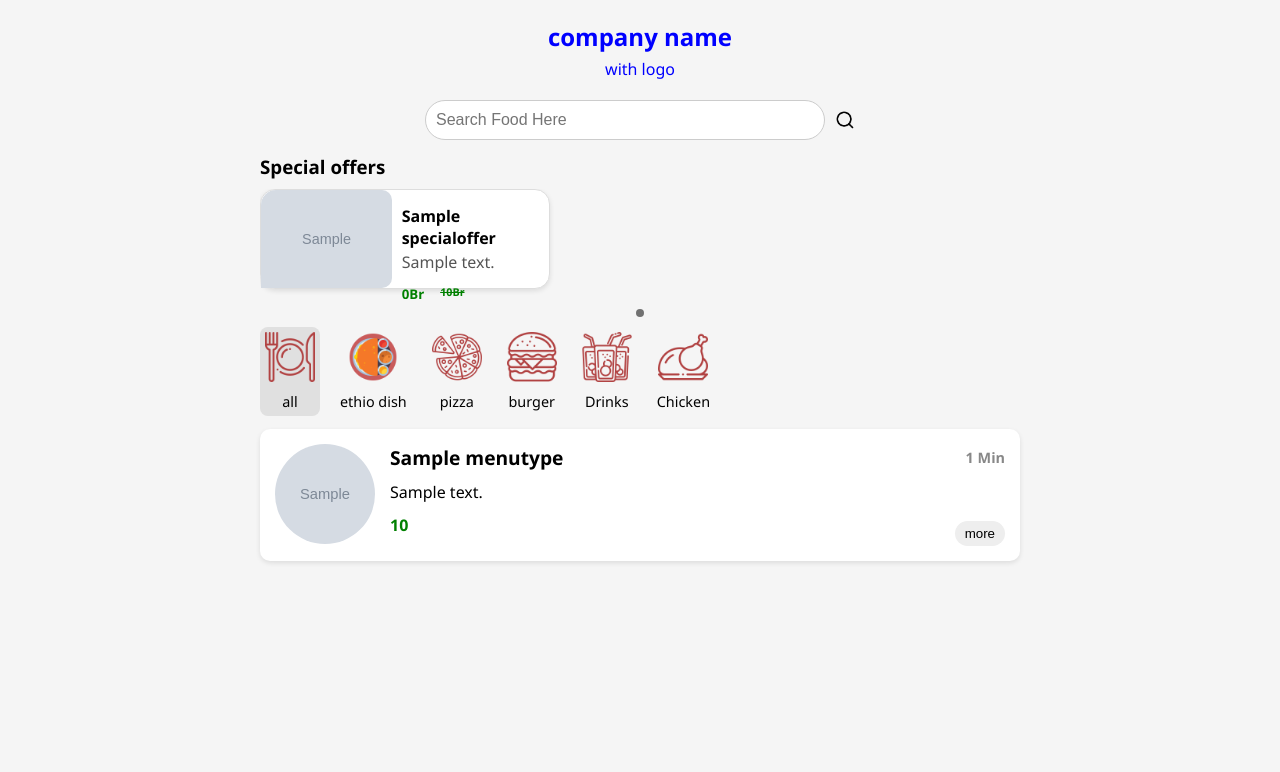
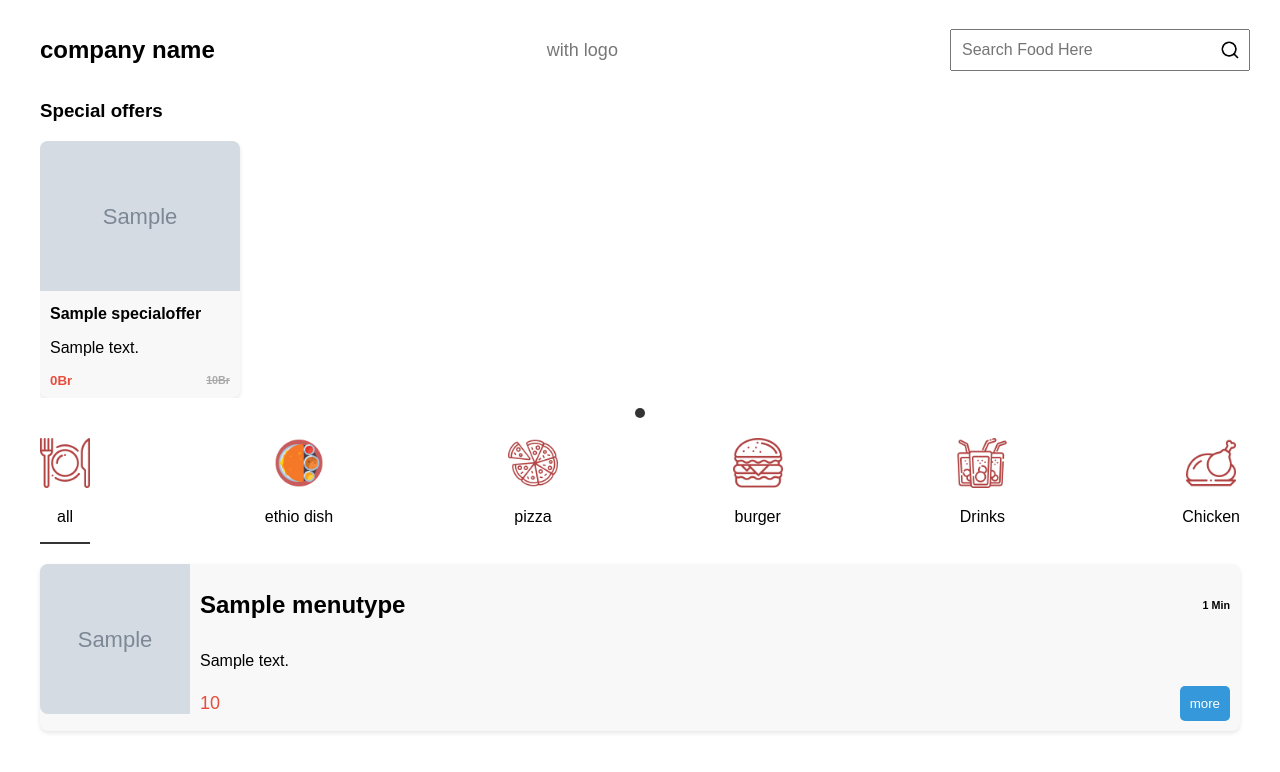
Before and after one commit to filimonfili/qrmenu1, a Django app: page / in a window 1280 px wide. Shown: the top 772 px of the page. Run offline with Django 4.2, Linux system fonts and the light colour scheme; tables that the repository leaves empty hold one stand-in row (values such as "Sample post"); grey boxes marked "Sample" are stand-in pictures.

Commit message:
settings update

```diff
--- a/static/css/styles.css
+++ b/static/css/styles.css
@@ -1,94 +1,95 @@
-/* Reset default margin and padding */
-* {
+body {
+  font-family: Arial, sans-serif;
   margin: 0;
   padding: 0;
-  box-sizing: border-box;
 }
 
-/* Body styles */
-body {
-  font-family: 'Segoe UI', Tahoma, Geneva, Verdana, sans-serif;
-  background-color: #f5f5f5;
-}
-
-/* Container styles */
 .container {
-  max-width: 800px;
-  margin: auto;
+  max-width: 1200px;
+  margin: 0 auto;
   padding: 20px;
 }
 
-/* Carousel styles */
-.carousel {
-  position: relative;
-  width: 100%;
+header {
+  display: flex;
+  align-items: center;
+  justify-content: space-between;
 }
 
-.carousel h3 {
-  margin-top: -6px;
+.company-name {
+  font-size: 24px;
+}
+
+.logo {
+  font-size: 18px;
+  color: #777;
+}
+
+.search-container {
+  display: flex;
+  align-items: center;
+}
+
+#searchInput {
+  padding: 10px;
+  font-size: 16px;
+  width: 300px;
+}
+
+.search-icon {
+  width: 20px;
+  height: 20px;
+  margin-left: -30px;
+  cursor: pointer;
+}
+
+.carousel {
+  margin-top: 20px;
 }
 
 .card-container {
   display: flex;
-  margin-top: 10px;
-  flex-wrap: nowrap; /* Ensure cards don't wrap to new line */
-  gap: 1rem;
-  overflow-x: auto;
-  scrollbar-width: none;
-  -webkit-overflow-scrolling: touch;
-  padding-bottom: 10px; /* Add padding to bottom to avoid cutting off shadow */
+  overflow-x: scroll;
 }
 
 .card {
-  flex: 0 0 auto; /* Ensure cards don't grow or shrink */
-  width: 290px; /* Adjusted card width */
-  height: 100px; /* Adjusted card height */
-  background-color: #fff;
-  border: 1px solid #ddd;
-  border-radius: 15px;
-  display: flex;
-  margin-right: 10px; /* Adjust margin between cards */
-  scroll-snap-align: start;
-  box-shadow: 0 2px 5px rgba(0, 0, 0, 0.1); /* Add shadow */
-}
-
-.carousel h4 {
-  margin-top: -2px;
-  font-size: 1.2rem; /* Increase font size for carousel heading */
+  flex: 0 0 auto;
+  width: 200px;
+  margin-right: 10px;
+  background-color: #f8f8f8;
+  border-radius: 8px;
+  box-shadow: 0 2px 4px rgba(0, 0, 0, 0.1);
 }
 
 .card img {
-  width: 50%;
-  height: 100%;
-  border-top-left-radius: 15px;
-  border-top-right-radius: 10px;
-  border-bottom-right-radius: 10px;
+  width: 100%;
+  border-top-left-radius: 8px;
+  border-top-right-radius: 8px;
 }
 
 .card-content {
   padding: 10px;
-  margin-top: 5px;
 }
 
-.card h4 {
+.card-content h4 {
   margin: 0;
-  font-size: 1rem; /* Adjust font size for card title */
-}
-
-.card p {
-  margin-top: 2px;
-  color: #555;
 }
 
 .prices {
   display: flex;
-  gap: 1rem;
-  color: green;
-  margin-top: 12px; /* Adjust margin top for price section */
+  justify-content: space-between;
+  align-items: center;
+}
+
+.prices h5 {
+  color: #e74c3c;
+  margin: 0;
 }
 
 .prices h6 {
   text-decoration: line-through;
+  color: #aaa;
+  margin: 0;
 }
 
 .dots {
@@ -98,164 +99,96 @@ body {
 }
 
 .dot {
-  width: 8px;
-  height: 8px;
-  background-color: #bbb;
+  width: 10px;
+  height: 10px;
+  background-color: #ccc;
   border-radius: 50%;
-  margin: 0 3px;
-  transition: background-color 0.3s;
+  margin: 0 5px;
+  cursor: pointer;
 }
 
 .dot.active {
-  background-color: #717171;
+  background-color: #333;
 }
 
-/* Header styles */
-header {
-  text-align: center;
-  margin-bottom: 20px;
-}
-
-.company-name {
-  color: blue;
-  font-size: 1.5rem;
-  margin-bottom: 5px;
-}
-
-.logo {
-  color: blue;
-  font-size: 1rem;
-  margin-bottom: 20px;
-}
-
-.search-container {
-  display: flex;
-  justify-content: center;
-  align-items: center;
-  gap: 10px;
-  margin-bottom: 20px;
-}
-
-#searchInput {
-  padding: 10px;
-  font-size: 16px;
-  width: 100%;
-  max-width: 400px;
-  border: 1px solid #ccc;
-  border-radius: 20px;
-}
-
-.search-icon {
-  width: 20px;
-  height: 20px;
-}
-
-/* Categories styles */
 .categories-wrapper {
-  overflow-x: auto;
+  margin-top: 20px;
 }
 
 .categories {
   display: flex;
-  gap: 15px;
-  margin-top: 10px;
+  justify-content: space-between;
 }
 
 .category {
   text-align: center;
-  flex-shrink: 0;
   cursor: pointer;
-  padding: 5px;
-  transition: background-color 0.3s;
 }
 
 .category img {
   width: 50px;
   height: 50px;
-  margin-bottom: 5px;
-}
-
-.category p {
-  font-size: 0.9rem;
 }
 
 .category.active {
-  background-color: #e0e0e0;
-  border-radius: 8px;
+  border-bottom: 2px solid #333;
 }
 
-/* Food list styles */
 .food-list {
-  display: flex;
-  flex-direction: column;
-  gap: 20px;
-  margin-top: 13px;
+  margin-top: 20px;
 }
 
 .food-item {
   display: flex;
-  background-color: #fff;
-  padding: 15px;
-  border-radius: 10px;
-  box-shadow: 0 2px 5px rgba(0, 0, 0, 0.1);
+  background-color: #f8f8f8;
+  border-radius: 8px;
+  box-shadow: 0 2px 4px rgba(0, 0, 0, 0.1);
+  margin-bottom: 20px;
 }
 
 .food-image {
-  width: 100px;
-  height: 100px;
-  border-radius: 50%;
-  margin-right: 15px;
-  object-fit: cover;
+  width: 150px;
+  height: 150px;
+  border-top-left-radius: 8px;
+  border-bottom-left-radius: 8px;
 }
 
 .food-details {
-  flex-grow: 1;
+  flex: 1;
+  padding: 10px;
 }
 
 .food-header {
   display: flex;
   justify-content: space-between;
   align-items: center;
-  margin-bottom: 10px;
 }
 
 .food-header h2 {
-  font-size: 1.2rem;
-}
-
-.food-header h6 {
-  font-size: 0.9rem;
-  color: #888;
+  margin: 0;
 }
 
 .food-footer {
   display: flex;
   justify-content: space-between;
   align-items: center;
+  margin-top: 10px;
 }
 
 .price {
-  font-size: 1rem;
-  font-weight: bold;
-  color: green;
+  font-size: 18px;
+  color: #e74c3c;
 }
 
 .more-btn {
-  padding: 5px 10px;
-  background-color: #eee;
+  background-color: #3498db;
+  color: white;
   border: none;
-  border-radius: 20px;
+  padding: 10px;
+  border-radius: 5px;
   cursor: pointer;
-  margin-top: 18px;
 }
 
-.more-btn:hover {
-  background-color: #ddd;
-}
-
-
-/* Popup detail styles */
-/*poop up detail*/
 .food-detail-popup {
   display: none;
   position: fixed;
--- a/templates/index.html
+++ b/templates/index.html
@@ -78,10 +78,10 @@
           <p>{{menus.desc}}</p>
           <div class="food-footer">
             <span class="price">{{menus.price}}</span>
-            <button class="more-btn" data-details="details1">more</button>
+            <button class="more-btn" data-details="details{{menus.id}}">more</button>
           </div>
         </div>
-        <div id="details1" class="food-detail-popup">
+        <div id="details{{menus.id}}" class="food-detail-popup">
           <h2>{{menus.name}}</h2>
           <p>{{menus.descd}}</p>
           <div class="bbox">
@@ -95,36 +95,22 @@
               <div class="para">
                 <h4>{{menus.materialsname}} </h4>
                 <p>{{menus.materialsgram}}gram</p>
-
               </div>
-
              <hr>
              <div class="para">
               <h4>{{menus.materialsname1}} </h4>
               <p>{{menus.materialsgram1}}gram</p>
-
             </div>
-
            <hr>
            <div class="para">
             <h4>{{menus.materialsname2}} </h4>
             <p>{{menus.materialsgram2}}gram</p>
-
           </div>
-
          <hr>
-
-
           </div>
-          <button class="close-btn" data-details="details1">Close</button>
+          <button class="close-btn" data-details="details{{menus.id}}">Close</button>
         </div>
-
       </div>
-
-
-
-      <!-- Add more food items here as needed -->
-
     </div>
     {% endfor %}
   </div>
```
Also changed, not shown: other parts of static/css/styles.css (+4 -43 lines), assets/css/styles.css (+89 -195 lines).
